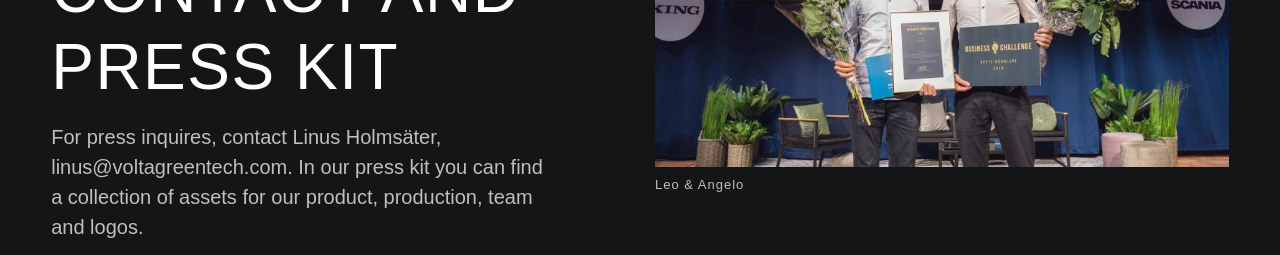
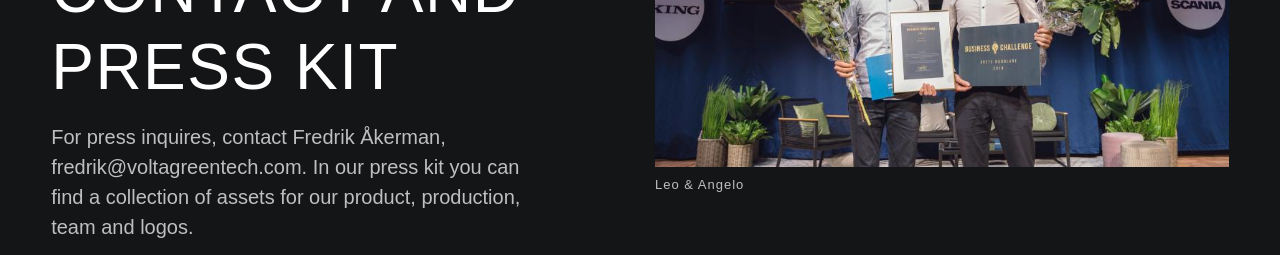
Before and after one commit to johan-akerman/VoltaGreentech, a Gatsby site: page /press in a window 1280 px wide. Shown: the part 1260-1515 px from the top of the page. Built offline with nearby package versions, Linux system fonts and the light colour scheme; Gatsby itself is replaced by a stand-in of ours; a web font is replaced by a local one.

Commit message:
changed press contact to Fredrik

```diff
--- a/src/pages/press.js
+++ b/src/pages/press.js
@@ -45,7 +45,7 @@ export default function Press() {
           positionLeft={true}
           image={data.leo_and_angelo.childImageSharp.fluid}
           chapterTitle="Press contact and press kit"
-          text="For press inquires, contact Linus Holmsäter, linus@voltagreentech.com. In our press kit you can find a collection of assets for our product, production, team and logos."
+          text="For press inquires, contact Fredrik Åkerman, fredrik@voltagreentech.com. In our press kit you can find a collection of assets for our product, production, team and logos."
           link="Download press kit"
           caption="Leo & Angelo"
           href="https://drive.google.com/drive/folders/1FfrjtBbEdGrWRS5iDzVNIklcPEH21b_y?usp=sharing"
```
